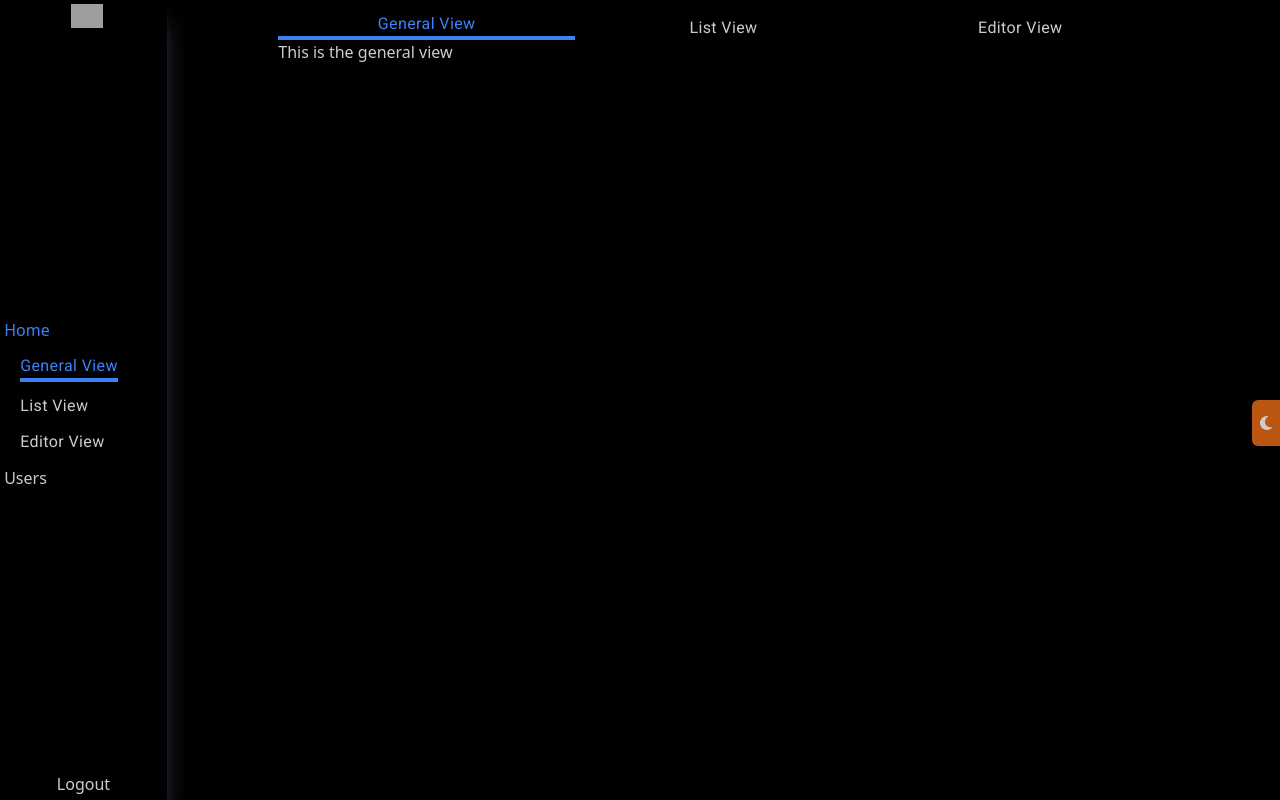
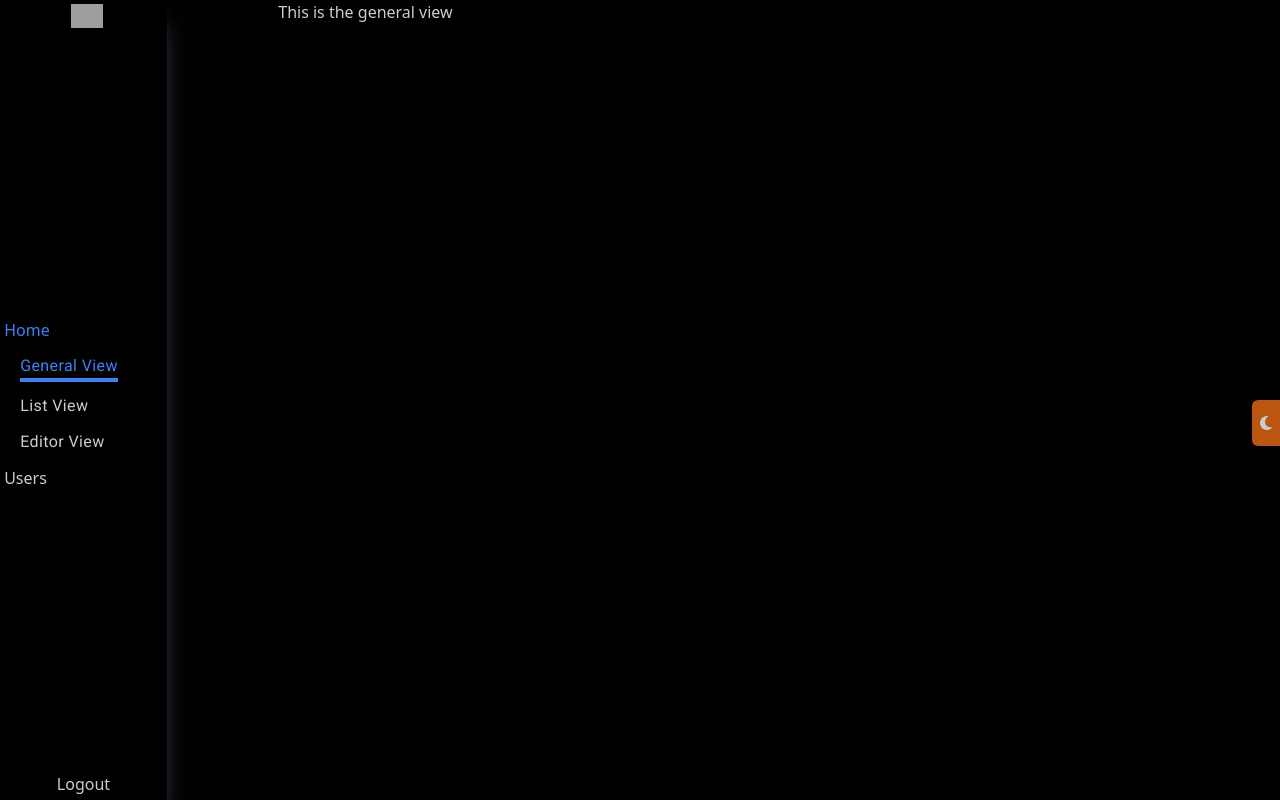
Before and after one commit to Q-T5/aoms-frontend, a Vue app: page /dashboard/management/general-view in a window 1280 px wide. Built offline with nearby package versions, Linux system fonts and the light colour scheme; grey boxes are pictures that could not be loaded.

Commit message:
Removed router links

```diff
--- a/src/views/Management.vue
+++ b/src/views/Management.vue
@@ -1,11 +1,4 @@
 <template>
-  <div class="w-[80%] max-w-[80%]">
-    <div class="grid grid-cols-3 h-10 items-end ">
-      <router-link :to="{ 'name': 'GeneralView' }" class="active-tab">General View</router-link>
-      <router-link :to="{ 'name': 'ListView' }" class="active-tab">List View</router-link>
-      <router-link :to="{ 'name': 'EditorView' }" class="active-tab">Editor View</router-link>
-    </div>
-  </div>
   <router-view :key="componentRemount" v-slot="{ Component }" class="w-[80%] max-w-[80%] h-screen max-h-screen
   overflow-y-scroll scrollbar-thin scrollbar-thumb-gray-500 relative">
     <keep-alive>
```
